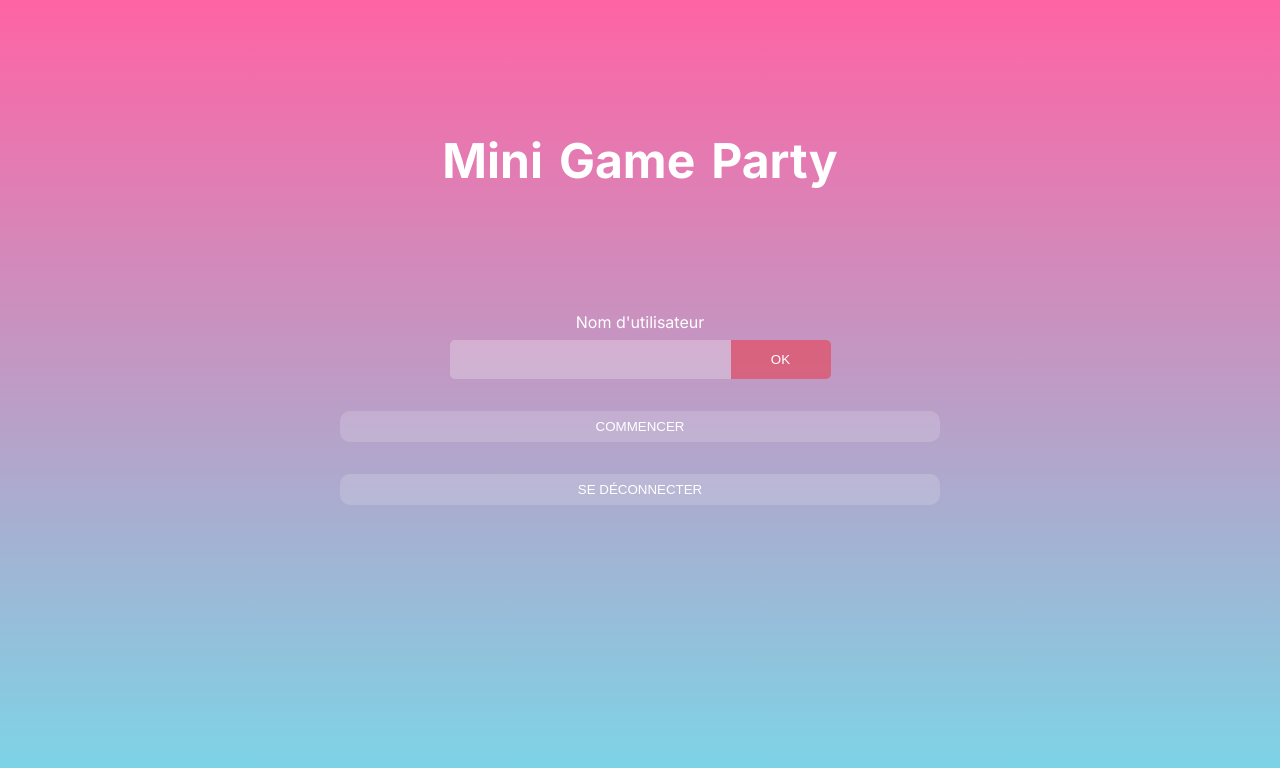
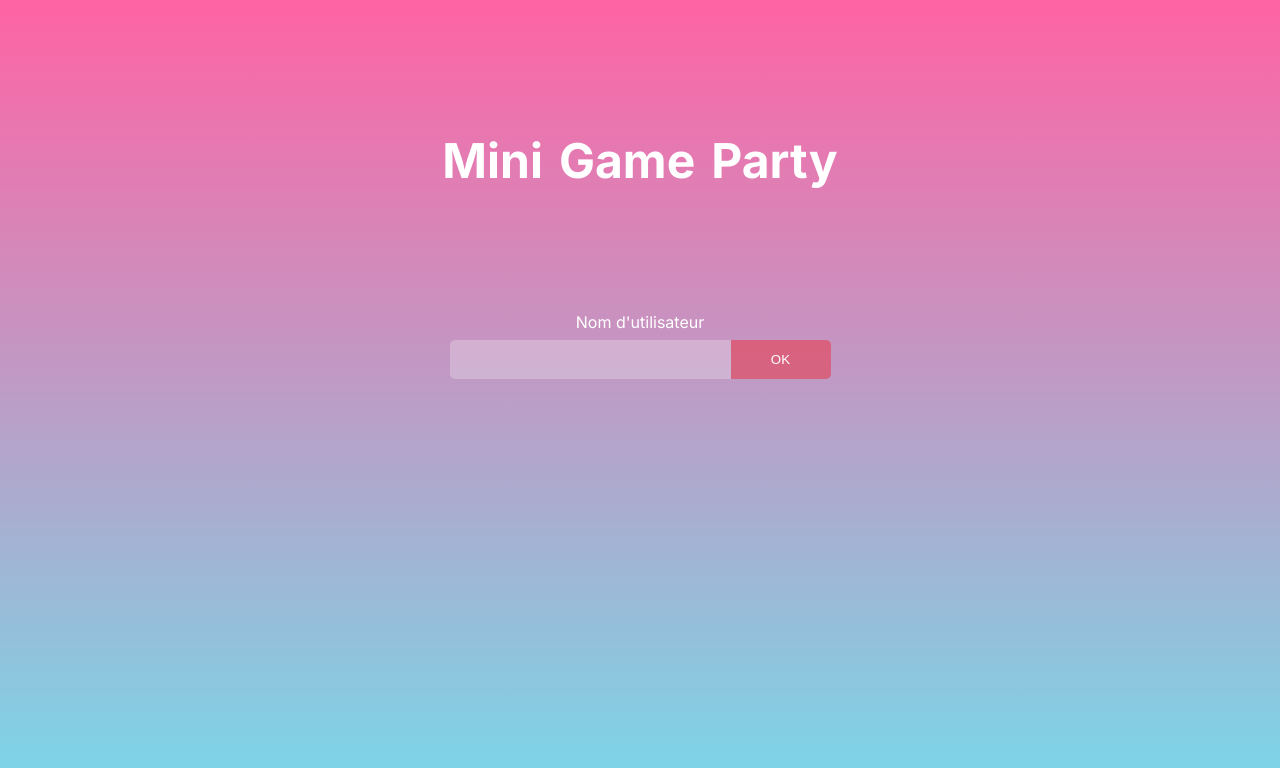
Before and after one commit to PierreGAMEN/TicTacToe_PWA, a Next.js app: page / in a window 1280 px wide. Shown: the top 768 px of the page. Built offline with nearby package versions, Linux system fonts and the light colour scheme.

Commit message:
feat: add conditional access to button begin and deconnexion

```diff
--- a/src/component/Welcome/Welcome.jsx
+++ b/src/component/Welcome/Welcome.jsx
@@ -59,9 +59,9 @@ const Welcome = ({ handleCloseWelcome }) => {
         </div>
       )}
       <div>
-        <button onClick={handleCloseWelcome}>Commencer</button>
+        {registerName && <button onClick={handleCloseWelcome}>Commencer</button>}
       </div>
-      <button onClick={deconnexion}>Se déconnecter</button>
+      {registerName && <button onClick={deconnexion}>Se déconnecter</button>}
     </section>
   );
 };
--- a/src/component/Welcome/welcome.scss
+++ b/src/component/Welcome/welcome.scss
@@ -6,6 +6,11 @@
   justify-content: center;
   color: white;
   text-align: center;
+  animation-name: AnimationTic;
+  animation-duration: 0.8s;
+  animation-delay: 3.5s;
+  animation-fill-mode: forwards;
+  opacity: 0;
 
   button {
     background-color: rgba(255, 255, 255, 0.158);
@@ -72,3 +77,12 @@
     }
   }
 }
+
+@keyframes AnimationTic {
+  0% {
+    opacity: 0;
+  }
+  100% {
+    opacity: 1;
+  }
+}
```
